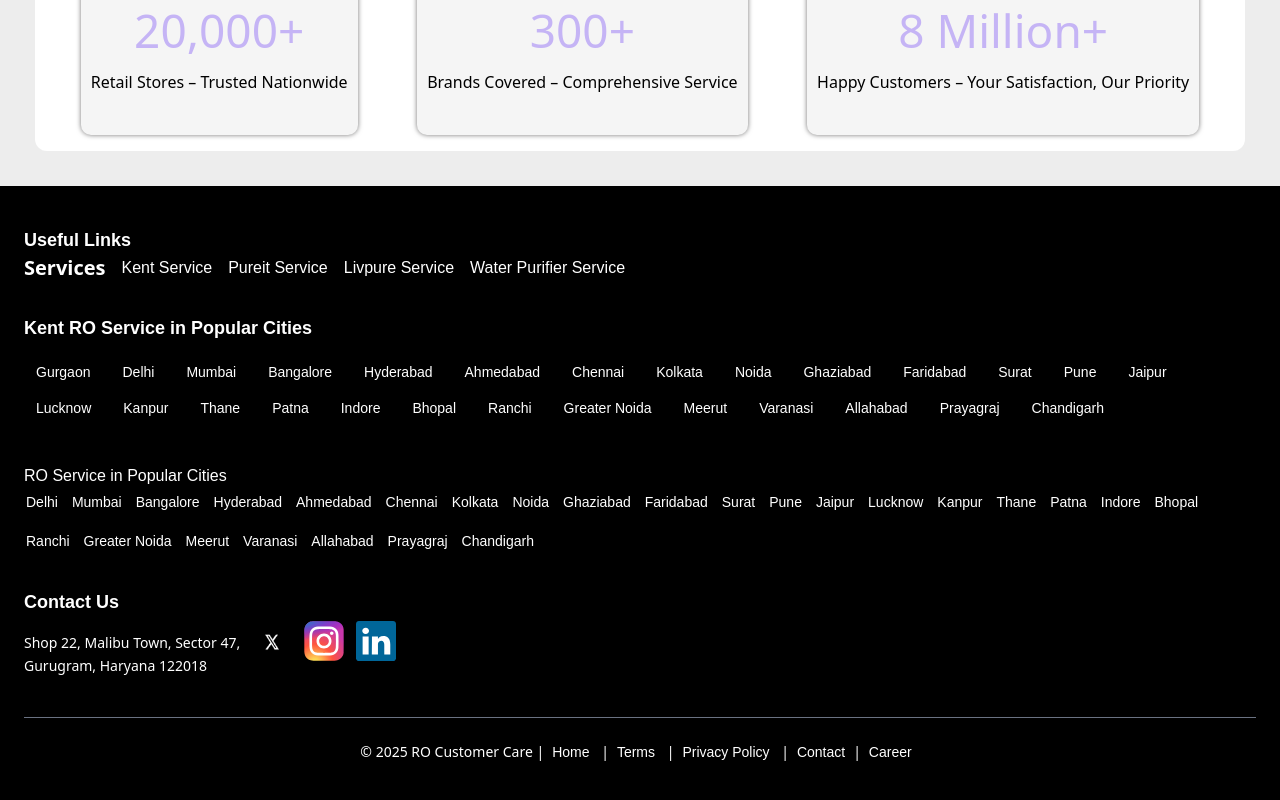
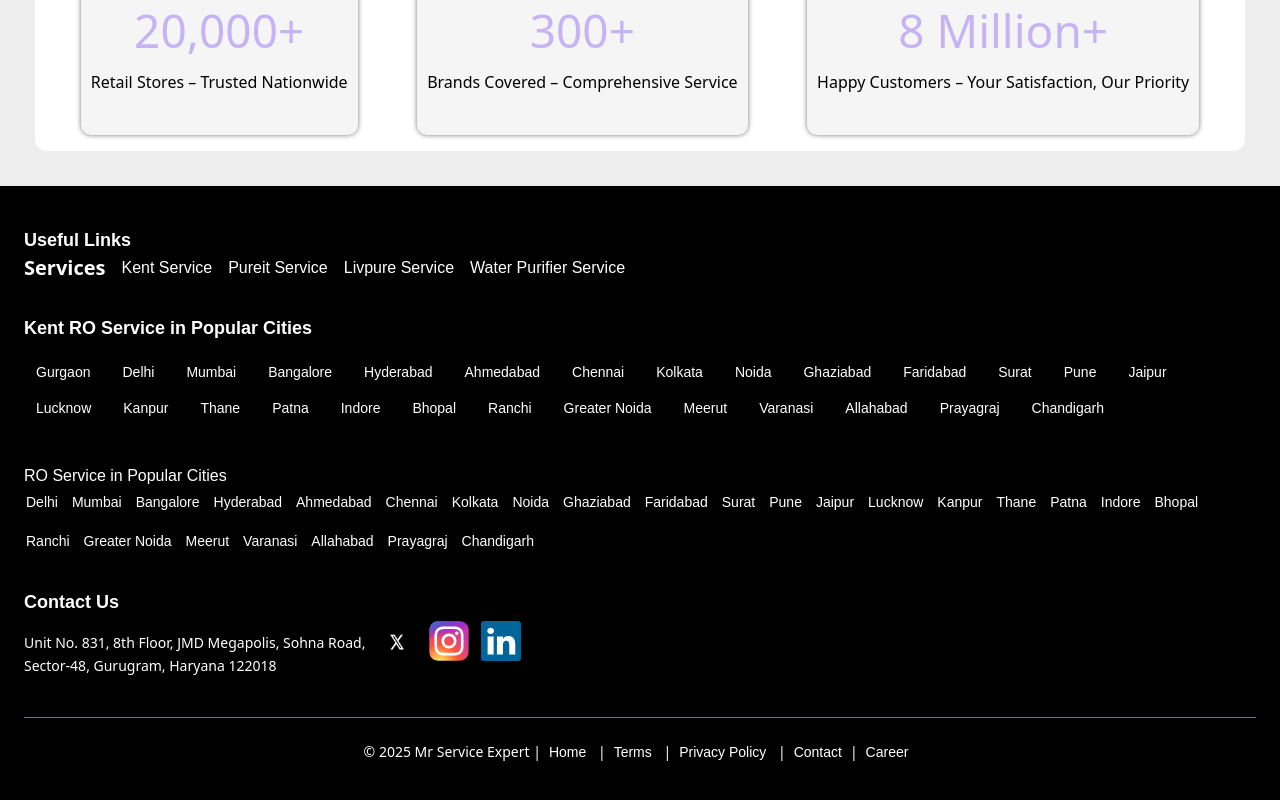
Before and after one commit to RoCare-Team/mrserviceexpertpravesh, a Next.js app: page / in a window 1280 px wide. Shown: the part 1931-2731 px from the top of the page. Built offline with nearby package versions, Linux system fonts and the light colour scheme.

Commit message:
pushed the changes and made the

```diff
--- a/src/app/components/footer/Footer.jsx
+++ b/src/app/components/footer/Footer.jsx
@@ -57,7 +57,7 @@
               "Chandigarh"].map((city) => (
                 <a
                   key={city}
-                  href="#"
+                  href={`${city}`}
                   className=" text-white px-3 py-1  text-sm hover:text-yellow-300 transition"
                 >
                   {city}
@@ -65,18 +65,15 @@
               ))}
           </div>
         </div>
-        {/* RO Service Popular Cities */}
         <div>
           <StateLinks />
         </div>
-
-        {/* Contact Info */}
         <div className=" contact-footer-style ">
           <div>
             <h3 className="text-lg font-semibold mb-4">Contact Us</h3>
             <p className="text-sm leading-relaxed">
-              Shop 22, Malibu Town, Sector 47,<br />
-              Gurugram, Haryana 122018
+            Unit No. 831, 8th Floor, JMD Megapolis, Sohna Road, <br />
+             Sector-48, Gurugram, Haryana 122018
             </p>
 
           </div>
@@ -90,7 +87,7 @@
       </div>
       {/* Footer Bottom */}
       <div className="mt-10 text-center text-sm border-t border-gray-500 pt-6">
-        © {new Date().getFullYear()} RO Customer Care |
+        © {new Date().getFullYear()} Mr Service Expert |
         <a href="/" target='_blank' rel="noopener noreferrer" className="hover:text-yellow-400 transition mx-2">Home</a> |
         <a href="/terms-and-conditions" target='_blank' rel="noopener noreferrer" className="hover:text-yellow-400 transition mx-2">Terms</a> |
         <a href="/privacy-and-policy" target='_blank' rel="noopener noreferrer" className="hover:text-yellow-400 transition mx-2">Privacy Policy</a> |
@@ -98,8 +95,6 @@
         <a href="/careers" target='_blank' rel="noopener noreferrer" className="hover:text-yellow-400 transition mx-2">Career</a>
 
       </div>
-
-      {/* Scroll to top */}
       <button
         onClick={() => window.scrollTo({ top: 0, behavior: "smooth" })}
         className="scrollUpBtn"
```
